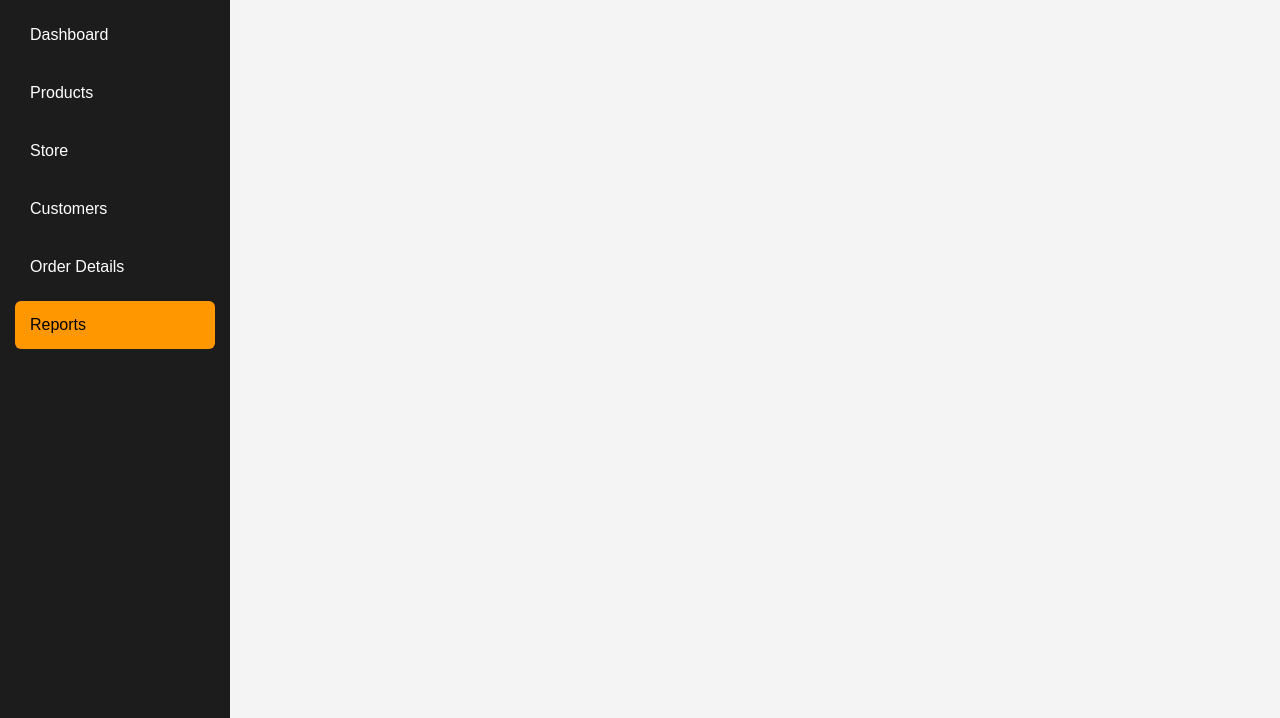
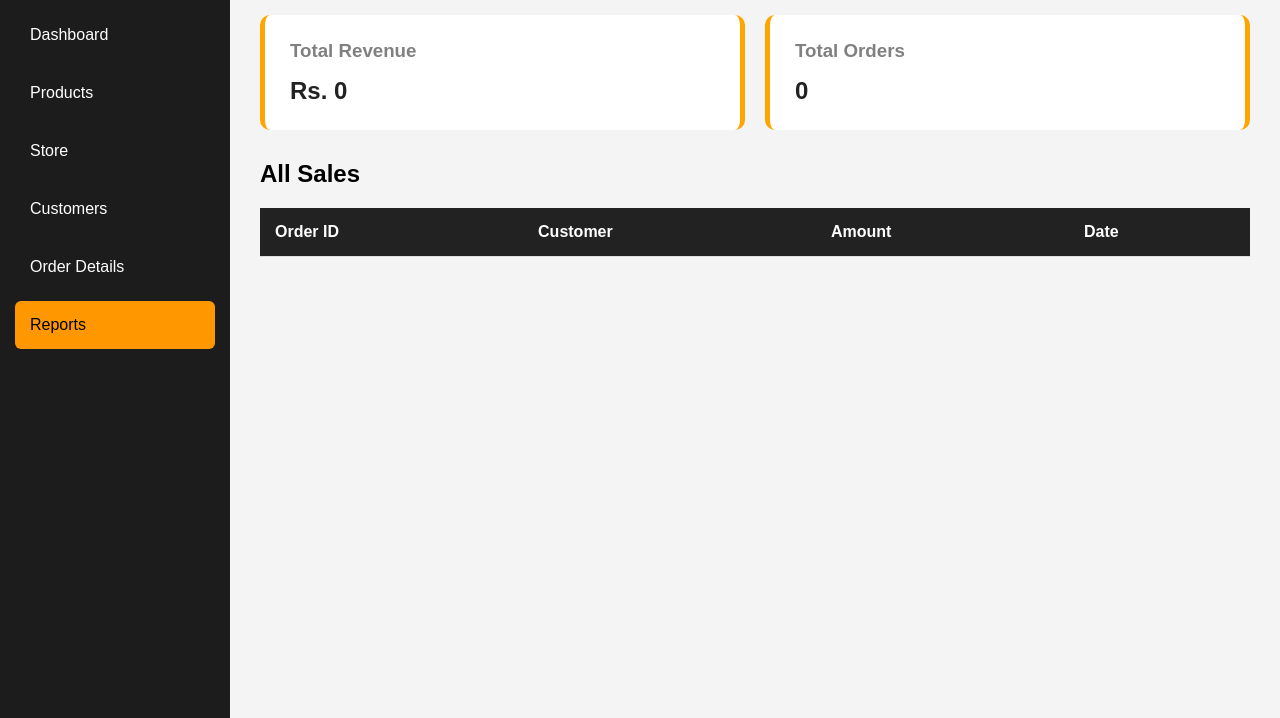
Before and after one commit to Roneth87/BiteCraft-Burger-Shop-POS-System, a plain HTML site: page reports.html in a window 1280 px wide. Shown: the part 82-800 px from the top of the page. Drawn offline with Linux system fonts and the light colour scheme.

Commit message:
Add report file

```diff
--- a/reports.html
+++ b/reports.html
@@ -25,6 +25,48 @@
 
 
 
+    <div class="main">
+
+    <h1>Sales Reports</h1>
+
+    <div class="cards">
+
+        <div class="card">
+            <h3>Total Revenue</h3>
+            <h2 id="revenue">Rs. 0</h2>
+        </div>
+
+        <div class="card">
+            <h3>Total Orders</h3>
+            <h2 id="reportOrders">0</h2>
+        </div>
+
+    </div>
+
+    <h2>All Sales</h2>
+
+    <table>
+
+        <thead>
+            <tr>
+                <th>Order ID</th>
+                <th>Customer</th>
+                <th>Amount</th>
+                <th>Date</th>
+            </tr>
+        </thead>
+
+        <tbody id="reportTable"></tbody>
+
+    </table>
+
+</div>
+
+
+
+
+
+
 
     <script src="app.js"></script>
 </body>
```
